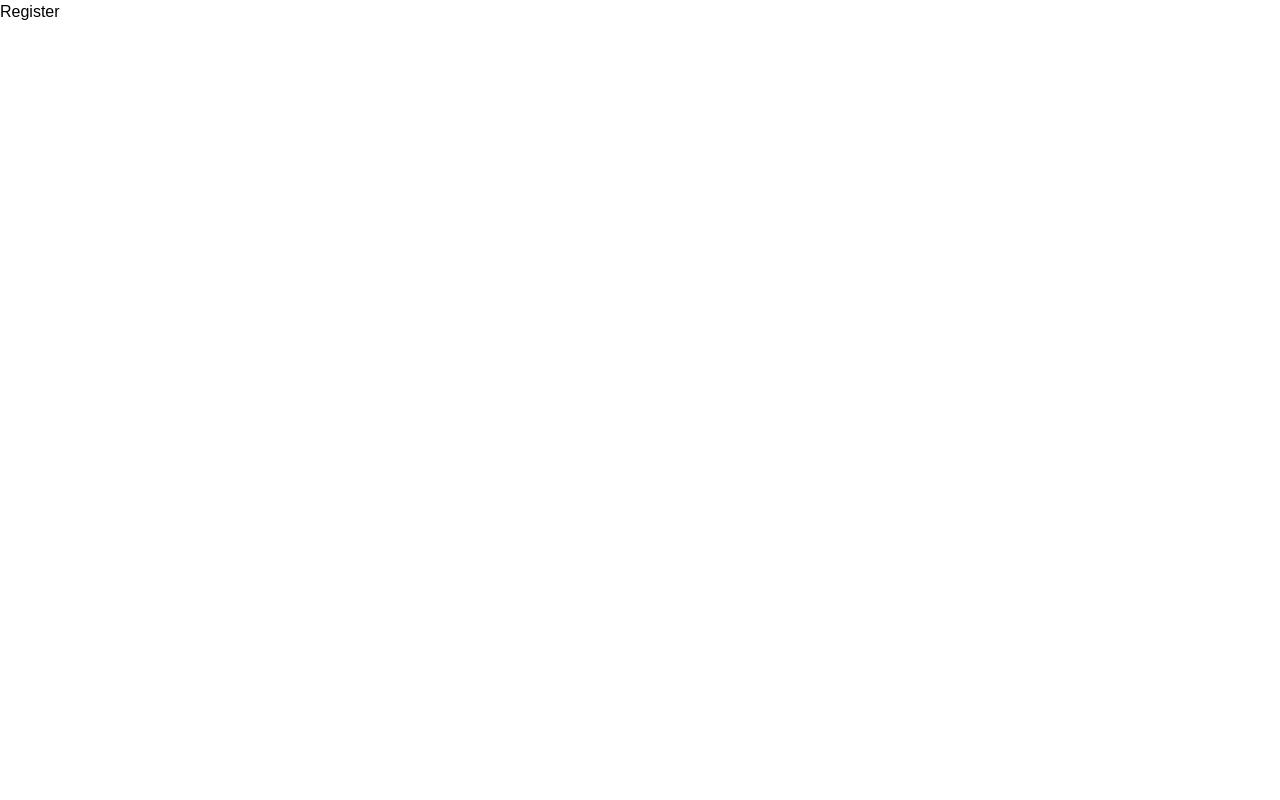
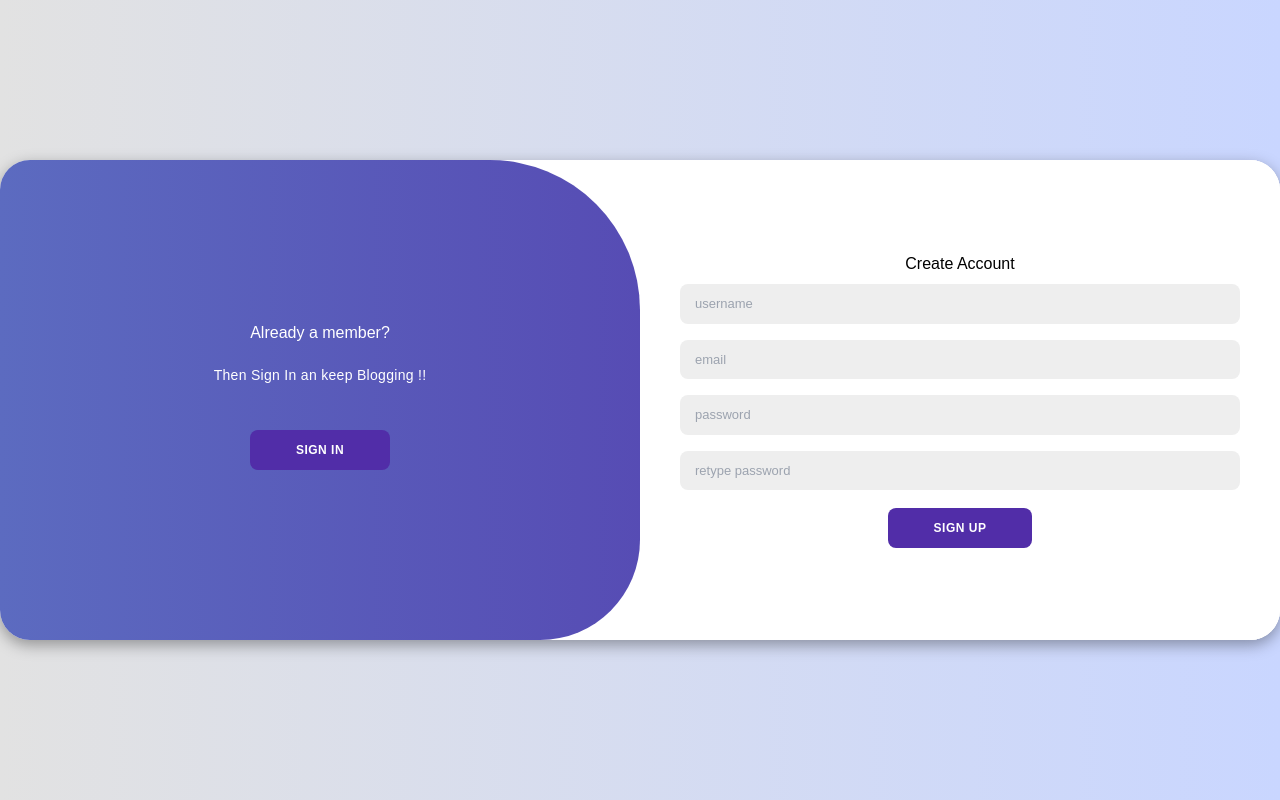
Before and after one commit to Ayushsingh2110/Blog-app_React-node-mysql, a React (Create React App) app in the folder client/: page /register in a window 1280 px wide. Built offline with nearby package versions, Linux system fonts and the light colour scheme.

Commit message:
added register API, retype password match, seperate routing for login and register

```diff
--- a/client/src/App.js
+++ b/client/src/App.js
@@ -38,11 +38,11 @@ const router = createBrowserRouter([
   },
   {
     path: "/register",
-    element: <Register />
+    element: <Login pageType = {"register"}/>
   },
   {
     path: "/login",
-    element: <Login />
+    element: <Login pageType = {"login"}/>
   },
 ])
 
--- a/client/src/common_components/Navbar.jsx
+++ b/client/src/common_components/Navbar.jsx
@@ -36,7 +36,7 @@ const Navbar = () => {
           <Link className="link" to="/?cat=food">
             <h6>FOOD</h6>
           </Link>
-          {current.user._id == undefined ? (
+          {current.user.id == undefined ? (
             <Link to="/login">
             <button>Login</button>
             </Link>
--- a/client/src/pages/Login.jsx
+++ b/client/src/pages/Login.jsx
@@ -1,69 +1,153 @@
-import React, { useState } from 'react'
-import '../styles/Login.css'
+import React, { useState, useEffect } from "react";
+import "../styles/Login.css";
 import { useDispatch } from "react-redux";
-import { useNNavigate } from "react-router-dom";
-import { login_user } from '../redux/authSlice';
+import { useNavigate, Link } from "react-router-dom";
+import { login_user } from "../redux/authSlice";
+import axios from "axios";
 
-const Login = () => {
+const Login = ({ pageType }) => {
   const dispatch = useDispatch();
   const navigate = useNavigate();
 
-  const [ActiveClass, setActiveClass] = useState(false);
-  const [LoginInput, setLoginInput] = useState();
-  const [SignUpInput, setSignUpInput] = useState({
-
-  });
-  const [UserName, setUserName] = useState("");
+  const [ActiveClass, setActiveClass] = useState(
+    pageType === "register" ? "register" : "login"
+  );
+  const [userName, setUserName] = useState("");
   const [email, setEmail] = useState("");
   const [password, setPassword] = useState("");
   const [RetypePassword, setRetypePassword] = useState("");
-
-  function toggleClass(){
-    setActiveClass(!ActiveClass)
+  const [PassNotMatch, setPassNotMatch] = useState(false);
+  function toggleClass() {
+    setActiveClass(ActiveClass === "register" ? "login" : "register");
   }
 
-  async function send_login_request(){
-    try{
-      await axios.post("",{
-        email,
-        password
-      }).then((data) => {
-        if(data._id){
-          dispatch(login_user(data))
-          navigate("/")
-        }else{
-          alert("Login unsucce")
-        }
-      })
-    }
-    catch(err){
-      console.log(err.message)
+  function checkPassword() {
+    console.log(RetypePassword);
+    if (password !== RetypePassword) {
+      console.log("not match", password, RetypePassword);
+      return setPassNotMatch(true);
+    } else if (password === RetypePassword) {
+      console.log("match", password, RetypePassword);
+      return setPassNotMatch(false);
     }
   }
 
-  function send_signUp_request(){
+  useEffect(() => {
+    checkPassword();
+  }, [RetypePassword]);
 
+  async function send_login_request(e) {
+    e.preventDefault();
+    try {
+      await axios
+        .post(
+          "http://localhost:5003/api/auth/login",
+          {
+            email,
+            password,
+          },
+          {
+            withCredentials: true,
+          }
+        )
+        .then((res) => {
+          console.log(res.data);
+          if (res.data.id) {
+            dispatch(login_user(res.data));
+            navigate("/");
+          } else {
+            alert("Login unsuccessful !!");
+          }
+        })
+        .catch((err) => console.log(err));
+    } catch (err) {
+      console.log(err.message);
+    }
+  }
+
+  async function send_signUp_request(e) {
+    e.preventDefault();
+
+    try {
+      await axios
+        .post("http://localhost:5003/api/auth/register", {
+          userName,
+          email,
+          password
+        })
+        .then((res) => {
+          console.log(res.data);
+          if (res.data.id) {
+            dispatch(login_user(res.data));
+            navigate("/");
+          } else {
+            alert("Login unsuccessful !!");
+          }
+        })
+        .catch((err) => console.log(err));
+    } catch (err) {
+      console.log(err.message);
+    }
   }
 
   return (
     <div className="login-body">
-    <div className={ActiveClass ? "container active" : "container"}>
+      <div
+        className={
+          ActiveClass === "register" ? "container active" : "container"
+        }
+      >
         <div className="form-container sign-up">
           <form>
             <h1>Create Account</h1>
-          <input type="text" placeholder="username" onChange={setUserName} value={UserName}/>
-          <input type="email" placeholder="email" onChange={setEmail} value={Email}/>
-          <input type="password" placeholder="password" onChange={setPassword} value={Password}/>
-          <input type="password" placeholder="retype password" onChange={setRetypePassword} value={RetypePassword}/>
-          <button onCLick={send_login_request}>Sign Up</button>
+            <input
+              type="text"
+              placeholder="username"
+              onChange={(e) => setUserName(e.currentTarget.value)}
+              value={userName}
+            />
+            <input
+              type="email"
+              placeholder="email"
+              onChange={(e) => setEmail(e.currentTarget.value)}
+              value={email}
+            />
+            <input
+              type="password"
+              placeholder="password"
+              onChange={(e) => setPassword(e.currentTarget.value)}
+              value={password}
+            />
+            <input
+              type="password"
+              placeholder="retype password"
+              onChange={(e) => {
+                setRetypePassword(e.currentTarget.value);
+              }}
+              value={RetypePassword}
+            />
+            {PassNotMatch && <span>Password does not match</span>}
+            <button type="submit" onClick={send_signUp_request}>
+              Sign Up
+            </button>
           </form>
         </div>
         <div className="form-container sign-in">
           <form>
             <h1>Sign In</h1>
-          <input type="email" placeholder="Email" onChange={setEmail} value={Email}/>
-          <input type="password" placeholder="Password" onChange={setPassword} value={Password}/>
-          <button onCLick={send_signUp_request}>Sign In</button>
+            <input
+              type="email"
+              placeholder="Email"
+              onChange={(e) => setEmail(e.currentTarget.value)}
+              value={email}
+            />
+            <input
+              type="password"
+              placeholder="Password"
+              onChange={(e) => setPassword(e.currentTarget.value)}
+              value={password}
+            />
+            <button onClick={send_login_request}>Sign In</button>
           </form>
         </div>
         <div className="toggle-container">
@@ -71,19 +155,25 @@ const Login = () => {
             <div className="toggle-panel toggle-left">
               <h1>Already a member?</h1>
               <p>Then Sign In an keep Blogging !!</p>
+              <Link to="/login">
                 <button onClick={toggleClass}>Sign In</button>
+              </Link>
             </div>
             <div className="toggle-panel toggle-right">
               <h1>Not one of us?</h1>
-            <p>Then why to wait?, be part of the Team, register yourself and expolore a new world!</p>
+              <p>
+                Then why to wait?, be part of the Team, register yourself and
+                expolore a new world!
+              </p>
+              <Link to="/register">
                 <button onClick={toggleClass}>Sign Up</button>
+              </Link>
             </div>
           </div>
         </div>
       </div>
     </div>
+  );
+};
 
-  )
-}
-
-export default Login
+export default Login;
```
Also changed, not shown: 2 other files (tests, documents, lock files or other folders). Lines whose indentation alone changed are shown as unchanged.
